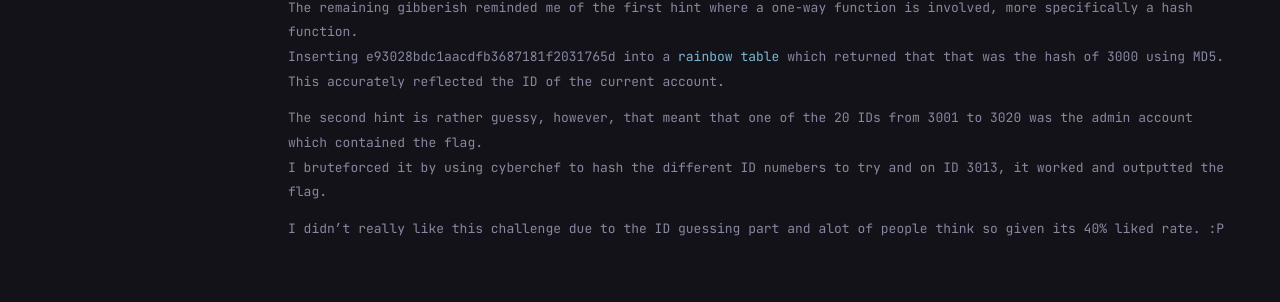
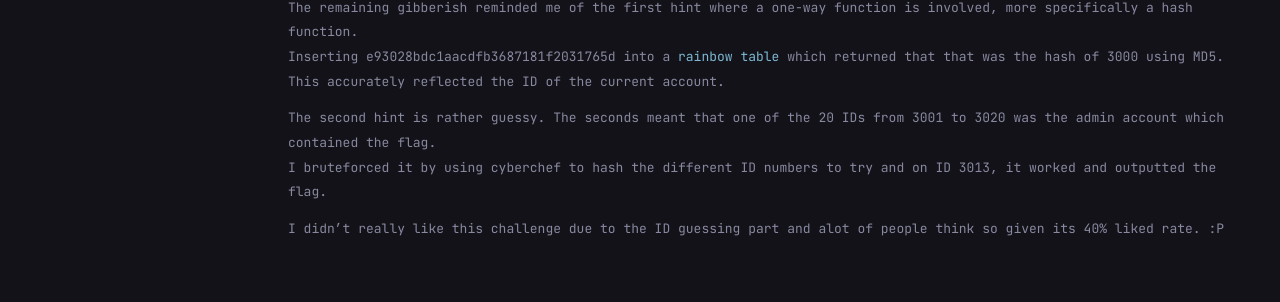
Before and after one commit to ghx312/ghx312.github.io, a Jekyll site: the page built from _pages/writeups/picoctf/web/medium/hashgate.md, in a window 1280 px wide. Shown: the part 889-1191 px from the top of the page. Built offline with Jekyll 4.4.1, drawn with Linux system fonts in a browser that asks for light colours.

Commit message:
fix hashgate

```diff
--- a/_pages/writeups/picoctf/web/medium/hashgate.md
+++ b/_pages/writeups/picoctf/web/medium/hashgate.md
@@ -30,7 +30,7 @@ The remaining gibberish reminded me of the first hint where a one-way function i
 Inserting e93028bdc1aacdfb3687181f2031765d into a [rainbow table](https://crackstation.net) which returned that that was the hash of 3000 using MD5.
 This accurately reflected the ID of the current account.
 
-The second hint is rather guessy, however, that meant that one of the 20 IDs from 3001 to 3020 was the admin account which contained the flag.
-I bruteforced it by using cyberchef to hash the different ID numebers to try and on ID 3013, it worked and outputted the flag.
+The second hint is rather guessy. The seconds meant that one of the 20 IDs from 3001 to 3020 was the admin account which contained the flag.
+I bruteforced it by using cyberchef to hash the different ID numbers to try and on ID 3013, it worked and outputted the flag.
 
 I didn't really like this challenge due to the ID guessing part and alot of people think so given its 40% liked rate. :P
```
